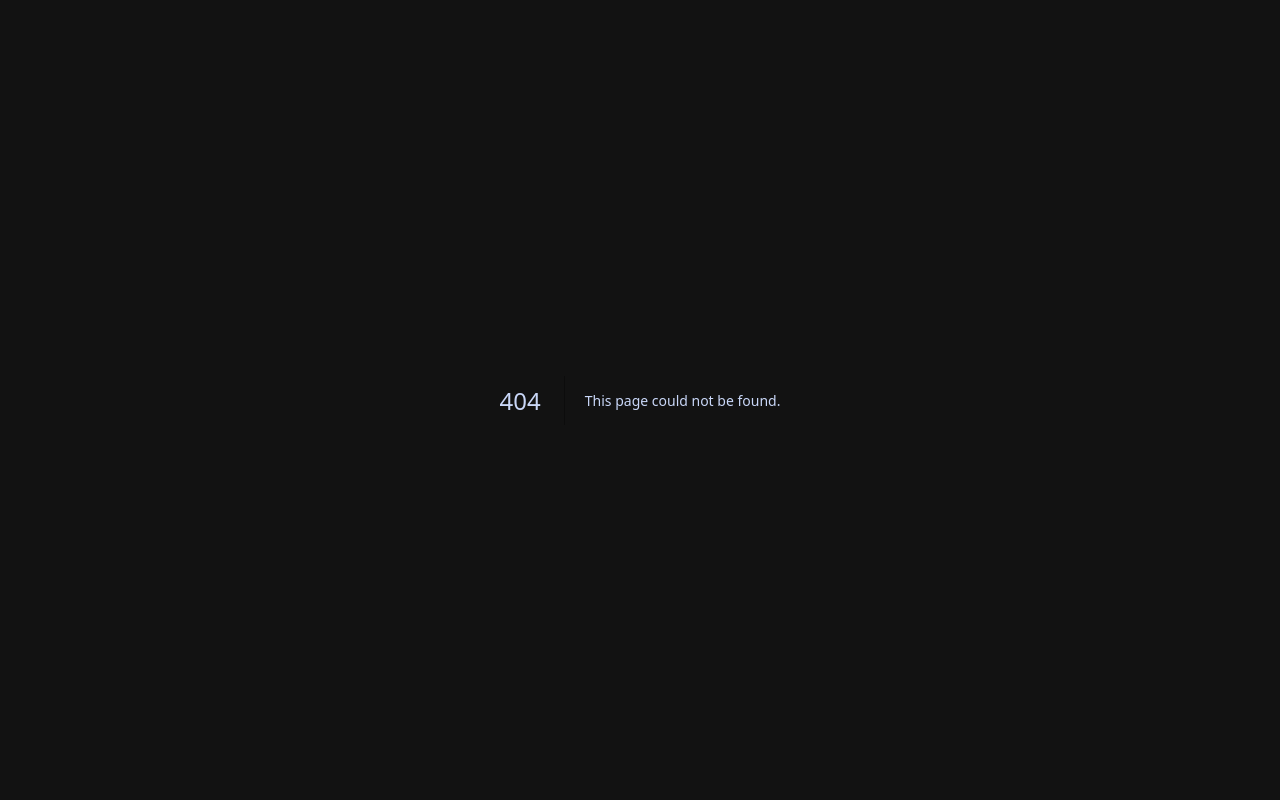
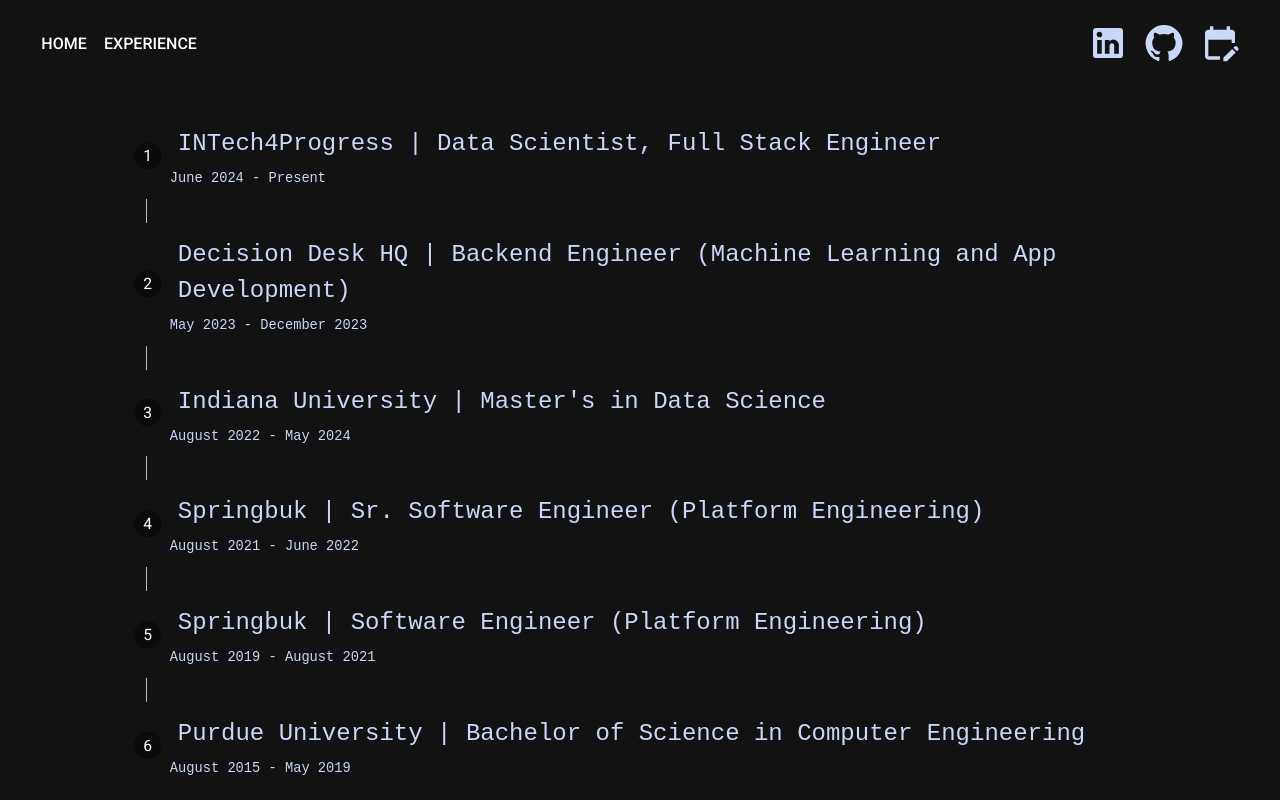
Before and after one commit to Xenox473/avd-folio, a Next.js app: page /experience in a window 1280 px wide. Before the commit this address had no page. Built offline with nearby package versions, Linux system fonts and the light colour scheme.

Commit message:
Added experience page

```diff
--- a/src/app/components/BlurbDisplay.tsx
+++ b/src/app/components/BlurbDisplay.tsx
@@ -3,7 +3,8 @@
 
 const styles = {
   maxWidth: 'lg',
-  padding: '8px'
+  padding: '8px',
+  flex: 1
 };
 
 const BlurbDisplay = () => {
--- /dev/null
+++ b/src/app/components/DescriptionsDisplay.tsx
@@ -0,0 +1,18 @@
+import { Typography } from "@mui/material";
+import { colors } from "../colors";
+
+const DescriptionsDisplay = ({ descriptions }: { descriptions: string[] }) => {
+  return (
+    <ul>
+      {descriptions.map((description, index) => (
+        <li>
+          <Typography variant='body1' fontFamily={'monospace'} color={colors.periwinkle} fontSize={'1.5rem'}>
+            {description}
+          </Typography>
+        </li>
+      ))}
+    </ul>
+  )
+};
+
+export default DescriptionsDisplay
--- a/src/app/components/ResponsiveAppBar.tsx
+++ b/src/app/components/ResponsiveAppBar.tsx
@@ -12,8 +12,22 @@
 import Button from '@mui/material/Button';
 import MenuItem from '@mui/material/MenuItem';
 import LinkDisplay from './LinkDisplay';
+import { useRouter } from 'next/navigation';
 
-const pages = ['Experience', 'Projects'];
+const pages = [
+  {
+    label: 'Home',
+    href: '/'
+  },
+  {
+    label: 'Experience',
+    href: '/experience'
+  },
+  // {
+  //   label: 'Projects',
+  //   href: '/projects'
+  // }
+];
 
 const ResponsiveAppBar = () => {
   const [anchorElNav, setAnchorElNav] = React.useState<null | HTMLElement>(null);
@@ -24,6 +38,8 @@
   const handleCloseNavMenu = () => {
     setAnchorElNav(null);
   };
+
+  const router = useRouter();
 
   return (
     <AppBar position="static" sx={{
@@ -61,8 +77,8 @@
               sx={{ display: { xs: 'block', md: 'none' } }}
             >
               {pages.map((page) => (
-                <MenuItem key={page} onClick={handleCloseNavMenu}>
-                  <Typography sx={{ textAlign: 'center' }}>{page}</Typography>
+                <MenuItem key={page.label} onClick={() => router.push(page.href)}>
+                  <Typography sx={{ textAlign: 'center' }}>{page.label}</Typography>
                 </MenuItem>
               ))}
             </Menu>
@@ -70,11 +86,11 @@
           <Box sx={{ flexGrow: 1, display: { xs: 'none', sm: 'flex' } }}>
             {pages.map((page) => (
               <Button
-                key={page}
-                onClick={handleCloseNavMenu}
+                key={page.label}
+                onClick={() => (router.push(page.href))}
                 sx={{ my: 2, color: 'white', display: 'block' }}
               >
-                {page}
+                {page.label}
               </Button>
             ))}
           </Box>
--- a/src/app/components/skillsDisplay.tsx
+++ b/src/app/components/skillsDisplay.tsx
@@ -4,16 +4,14 @@
 
 export const SkillsDisplay = ({ skills }: { skills: string[] }) => {
   return (
-    <motion.div
-      variants={{ collapsed: { scale: 0.8 }, open: { scale: 1 } }}
-      transition={{ duration: 0.8 }}
-      style={{ display: 'flex', flexWrap: 'wrap', flexDirection: 'row', justifyContent: 'center' }}
+    <div
+      style={{ display: 'flex', flexWrap: 'wrap', flexDirection: 'row'}}
     >
       {skills.map((skill, index) => (
-        <motion.div
+        <div
           key={index}
           style={{
-            backgroundColor: colors.magenta,
+            backgroundColor: colors.englishViolet,
             color: colors.periwinkle,
             padding: '0.5rem',
             margin: '0.5rem',
@@ -21,9 +19,9 @@
             fontFamily: 'monospace',
           }}
         >
-          <Typography variant="subtitle1" fontFamily="inherit">{skill}</Typography>
-        </motion.div>
+          <Typography variant="subtitle1" fontFamily="inherit" fontSize='0.8rem'>{skill}</Typography>
+        </div>
       ))}
-    </motion.div>
+    </div>
   )
 }
--- a/src/app/components/timeline.tsx
+++ b/src/app/components/timeline.tsx
@@ -1,10 +1,15 @@
 "use client"
 
+import { Box, Button, Paper, Step, StepContent, StepLabel, Stepper, Typography } from '@mui/material';
 import { useState } from 'react';
-import { Accordion } from './accordion';
+import { SkillsDisplay } from './skillsDisplay';
+import { color } from 'framer-motion';
+import KeyboardArrowUpIcon from '@mui/icons-material/KeyboardArrowUp';
+import DescriptionsDisplay from './DescriptionsDisplay';
+import { colors } from '../colors';
 
 export const Timeline = () => {
-  const [expanded, setExpanded] = useState<number | false>(false);
+  const [activeStep, setActiveStep] = useState(-1);
 
   const steps = [
     {
@@ -13,6 +18,12 @@
       year: 'June 2024 - Present',
       skills: [
         "AWS S3", "AWS Lambda", "Docker", "DynamoDB", "Git", "GraphQL", "Python", "React", "Typescript"
+      ],
+      description: [
+        "Building a pipeline to train and run Survival Analysis models for predicting wait times at voting centers.",
+        "Deployed the pipeline using Serverless and Docker containerization to run on AWS Lambda.",
+        "Wrote end to end tests using Python’s unittest and moto to mock AWS services in a testing environment and ensure successful CI/CD changes.",
+        "Implemented user validation and built out data visualization features on the front end using React components and GraphQL."
       ]
     },
     {
@@ -22,6 +33,13 @@
       skills: [
         "AWS S3", "DataDog", "Git", "Minitest", "NLTK", "OpenAI API", "PostgreSQL", "Python", "Redis", "Ruby (on Rails)"
       ],
+      description: [
+        "Prototyped an internal custom machine learning model using natural language processing and clustering algorithms that automatically generates mappings to election candidates and significantly reduces manual effort by a factor of hours.",
+        "Used GPT 3.5 to generate descriptive articles of county level races leveraging internal election data.",
+        "Introduced backend end-to-end testing to the deployment pipeline through automated tests and rigorous unit testing of crucial models and services for our Ruby on Rails web app, improving test coverage of the codebase from nearly 0% to more than 70%.",
+        "Improved the database architecture by redesigning and eliminating redundant tables to optimize the execution of database queries.",
+        "Used DataDog to monitor the application’s reliability and investigate performance issues."
+      ]
     },
     {
       institution: "Indiana University",
@@ -30,6 +48,7 @@
       skills: [
         "Computer Vision", "Advanced Natural Language Processing", "Network Science", "Social Media Mining", "Data Mining", "Advanced Database Concepts", "Applied Machine Learning"
       ],
+      description: []
     },
     {
       institution: 'Springbuk',
@@ -38,6 +57,13 @@
       skills: [
         "AWS EC2", "AWS S3", "Git", "PostgreSQL", "Python", "Ruby (on Rails)", "Snowflake"
       ],
+      description: [
+        "Helped cut nearly 50% in costs in infrastructure and processing time by migrating databases from PostgreSQL to Snowflake and eliminating redundant services.",
+        "Designed and built custom ETL pipelines (using Python, Ruby, SQL) to ingest new data sources in order to support the onboarding of new clients.",
+        "Regularly collaborated with the Data Science team to resolve discrepancies in data and improve forecasting models.",
+        "Mentored other engineers through code reviews and pairing sessions.",
+        "Awarded Snowflake Data Engineering Certification."
+      ]
     },
     {
       institution: 'Springbuk',
@@ -46,6 +72,12 @@
       skills: [
         "Airbrake.io", "AWS EC2", "AWS S3", "AWS VPC", "Git", "PostgreSQL", "Python", "React", "Rspec", "Ruby (on Rails)", "Snowflake"
       ],
+      description: [
+        "Led the technical effort to support single tenancy for the onboarding of Springbuk’s largest client within a quarter. Worked with members across several teams to ensure that the deliverables were met in a timely manner according to the contract and HIPAA requirements.",
+        "Vastly improved manual syncing processes between the warehouse and application databases by building an automated algorithm that reduced the runtime by over 80%.",
+        "Worked on redesigning the data aggregation infrastructure by introducing graph architecture and batch processing, improving efficiency from a weekly to a daily cadence.",
+        "Improved the user interface and fixed bugs for the internal data management web application using Ruby on Rails and React."
+      ]
     }
     ,
     {
@@ -53,20 +85,44 @@
       title: 'Bachelor of Science in Computer Engineering',
       year: 'August 2015 - May 2019',
       skills: [],
+      description: []
     }
-  ]
+  ];
 
   return (
-    <>
-      {steps.map((step, index) => (
-        <Accordion
-          key={index}
-          role={step}
-          index={index}
-          expanded={expanded}
-          setExpanded={setExpanded}
-        />
-      ))}
-    </>
-  )
+    <Box sx={{
+      display: 'flex',
+      alignItems: 'center',
+      justifyContent: 'space-around',
+      paddingTop: '32px'
+    }}>
+      <Stepper activeStep={activeStep} orientation="vertical" nonLinear={true} sx={{ width: "80%" }}>
+        {steps.map((step, index) => (
+          <Step key={step.institution}>
+            <StepLabel
+              optional={
+                <Typography variant="caption" fontFamily='monospace' color={colors.periwinkle}>{step.year}</Typography>
+              }
+            >
+              <Button
+                sx={{
+                  textTransform: 'none',
+                  textAlign: 'left'
+                }}
+                onClick={() => activeStep === index ? setActiveStep(-1) : setActiveStep(index)}
+              >
+                <Typography variant='body1' fontFamily={'monospace'} color={colors.periwinkle} fontSize={'1.5rem'}>
+                  {step.institution} | {step.title}
+                </Typography>
+              </Button>
+            </StepLabel>
+            <StepContent>
+              <SkillsDisplay skills={step.skills} />
+              <DescriptionsDisplay descriptions={step.description} />
+            </StepContent>
+          </Step>
+        ))}
+      </Stepper>
+    </Box>
+  );
 };
--- /dev/null
+++ b/src/app/customTheme.tsx
@@ -0,0 +1,28 @@
+import { createTheme } from "@mui/material";
+
+export const customTheme = createTheme({
+  typography: {
+    fontFamily: [
+      'Roboto',
+      'monospace',
+      'sans-serif',
+    ].join(','),
+    fontSize: 16,
+    h1: {
+      fontFamily: 'monospace',
+      fontSize: '4rem',
+    },
+    h2: {
+      fontFamily: 'monospace',
+      fontSize: '3rem',
+    },
+    h4: {
+      fontFamily: 'monospace',
+      fontSize: '2rem',
+    },
+    body1: {
+      fontFamily: 'monospace',
+      fontSize: '1.5rem'
+    }
+  },
+});
--- /dev/null
+++ b/src/app/experience/page.tsx
@@ -0,0 +1,21 @@
+"use client"
+
+import { ThemeProvider } from "@mui/material";
+import ResponsiveAppBar from "../components/ResponsiveAppBar";
+import { Timeline } from "../components/timeline";
+import { customTheme } from "../CustomTheme";
+
+export default function Experience() {
+  return (
+    <ThemeProvider theme={customTheme}>
+      <ResponsiveAppBar />
+      <div style={{
+        display: 'flex',
+        // alignItems: 'center',
+        flexDirection: 'column'
+      }}>
+        <Timeline />
+      </div>
+    </ThemeProvider>
+  )
+}
--- a/src/app/layout.tsx
+++ b/src/app/layout.tsx
@@ -5,6 +5,7 @@
 import '@fontsource/roboto/400.css';
 import '@fontsource/roboto/500.css';
 import '@fontsource/roboto/700.css';
+import ResponsiveAppBar from "./components/ResponsiveAppBar";
 
 export const metadata: Metadata = {
   title: "Abhi's Portfolio",
```
Also changed, not shown: src/app/components/TitleDisplay.tsx (+5 -3 lines), src/app/components/accordion.tsx (deleted, +0 -67 lines), src/app/page.tsx (+6 -23 lines).
